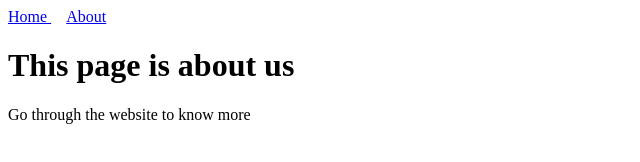
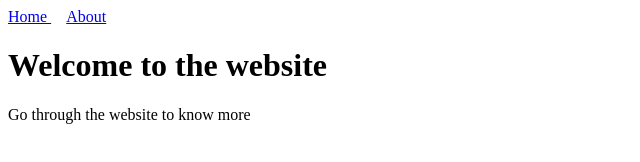
Before and after one commit to alwin-baby/git1, a plain HTML site: page index.html in a window 1280 px wide. Shown: the whole page, without its empty margins (0-640 px from the left). Drawn offline with Linux system fonts and the light colour scheme.

Commit message:
Home page body modified

```diff
--- a/index.html
+++ b/index.html
@@ -23,7 +23,7 @@
     </header>
 
     <h1>
-        This page is about us
+        Welcome to the website
     </h1>
 
     <p>
```
